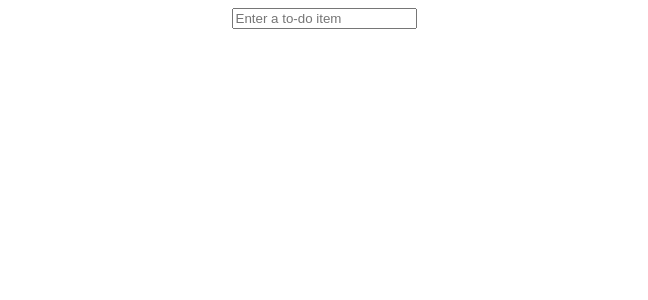
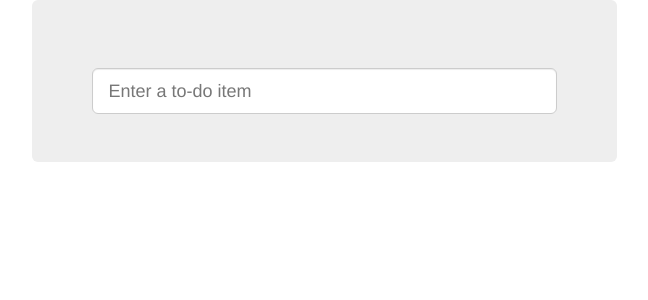
Before and after one commit to xingjianpan/pytdd, a Django app: template lists/templates/base.html in a window 1280 px wide. Shown: the top 300 px of the page, without its empty margins (316-964 px from the left). Run offline with Django 3.2, Linux system fonts and the light colour scheme; the template is opened without the code that fills it, so the values that code supplies are empty; some libraries are stand-ins or nearby versions.

Commit message:
use bootstrap to improve layout

```diff
--- a/functional_tests/tests.py
+++ b/functional_tests/tests.py
@@ -1,4 +1,5 @@
-from django.test import LiveServerTestCase
+#from django.test import LiveServerTestCase
+from django.contrib.staticfiles.testing import StaticLiveServerCase
 from selenium import webdriver
 from selenium.webdriver.common.proxy import *
 from selenium.webdriver.common.keys import Keys
@@ -15,7 +16,7 @@ proxy = Proxy({
     'noProxy': '' # set this value as desired
     })
 
-class NewVisitorTest(LiveServerTestCase):
+class NewVisitorTest(StaticLiveServerCase):
 
     def setUp(self):
         self.browser = webdriver.Firefox(proxy=proxy)
--- /dev/null
+++ b/lists/static/base.css
@@ -0,0 +1,3 @@
+#id_new_item {
+    margin-top:2ex;
+}
--- a/lists/templates/base.html
+++ b/lists/templates/base.html
@@ -1,19 +1,38 @@
-<html>
+<!DOCTYPE html>
+
+<html lang="en">
     <head>
       <title>To-Do lists</title>
+      <meta name="viewport" content="width=device-width, initial-scale=1.0">
+      <link href="/static/bootstrap/css/bootstrap.min.css" rel="stylesheet" media="screen">
+      <link href="/static/base.css" rel="stylesheet" media="screen">
     </head>
 
     <body>
-      <h1>{% block header_text %} {% endblock %}</h1>
-        <form method="POST" action="{% block form_action %} {% endblock %}">
-        <p style="text-align:center;">
-        <input name="item_text" id="id_new_item" placeholder="Enter a to-do item" />
-        </p>
-        {% csrf_token %}
-      </form>
 
-      {% block table %}
-      {% endblock %}
+    <div class="container">
+      <div class="row">
+        <div class="col-md-6 col-md-offset-3 jumbotron">
+          <div class="text-center">
 
+             <h1>{% block header_text %} {% endblock %}</h1>
+             <form method="POST" action="{% block form_action %} {% endblock %}">
+                <input name="item_text" id="id_new_item"
+                  class="form-control input-lg"
+                  placeholder="Enter a to-do item"
+                  />
+                {% csrf_token %}
+            </form>
+
+          </div>
+        </div>
+      </div>
+
+      <div class="row">
+        <div class="col-md-6 col-md-offset-3">
+          {% block table %}
+          {% endblock %}
+        </div>
+      </div>
     </body>
 </html>
--- a/lists/templates/list.html
+++ b/lists/templates/list.html
@@ -3,7 +3,7 @@
 {% block form_action %}/lists/{{ list.id }}/add_item {% endblock %}
 
 {% block table %}
-      <table id="id_list_table">
+      <table id="id_list_table" class="table">
         {% for item in list.item_set.all %}
         <tr><td>{{ forloop.counter }}: {{ item.text  }} </td></tr>
         {% endfor %}
```
Also changed, not shown: db.sqlite3, 1 other file.
